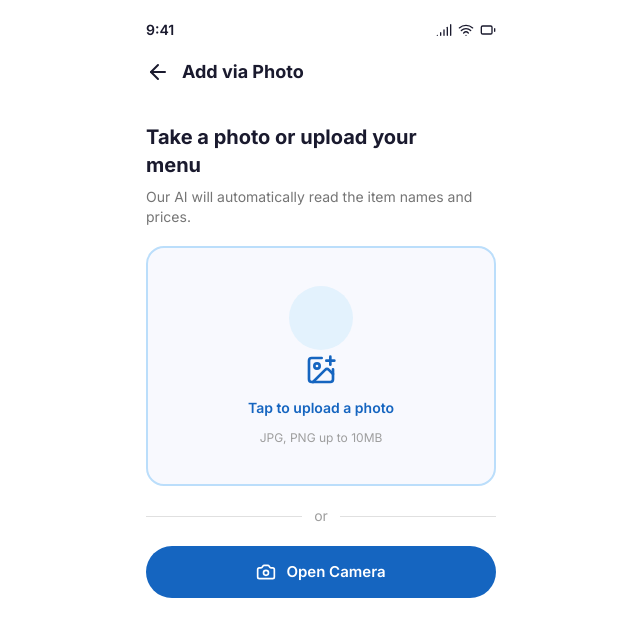
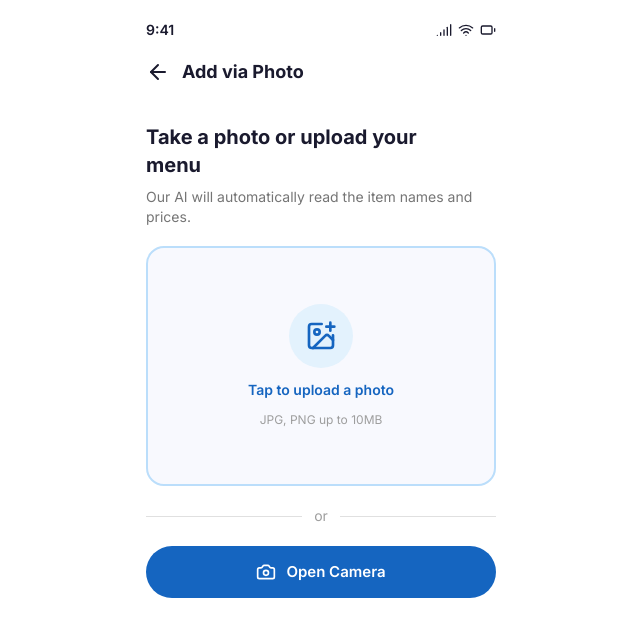
Before and after one commit to myraAnna/go123, a Next.js app in the folder web/: page /warung-ai/photo-upload in a window 1280 px wide. Shown: the top 636 px of the page, without its empty margins (319-959 px from the left). Built offline with nearby package versions, Linux system fonts and the light colour scheme; no server answers.

Commit message:
fix misalign icon & container

```diff
--- a/web/src/app/warung-ai/photo-upload/page.tsx
+++ b/web/src/app/warung-ai/photo-upload/page.tsx
@@ -110,8 +110,9 @@ export default function PhotoUploadPage() {
               </>
             ) : (
               <>
-                <div className="w-16 h-16 rounded-full bg-[#E3F2FD]" />
-                <ImagePlus className="w-8 h-8 text-[#1565C0] -mt-2" />
+                <div className="w-16 h-16 rounded-full bg-[#E3F2FD] flex items-center justify-center">
+                  <ImagePlus className="w-8 h-8 text-[#1565C0]" />
+                </div>
                 <span className="text-[#1565C0] text-sm font-semibold">Tap to upload a photo</span>
                 <span className="text-[#9E9E9E] text-xs">JPG, PNG up to 10MB</span>
               </>
```
